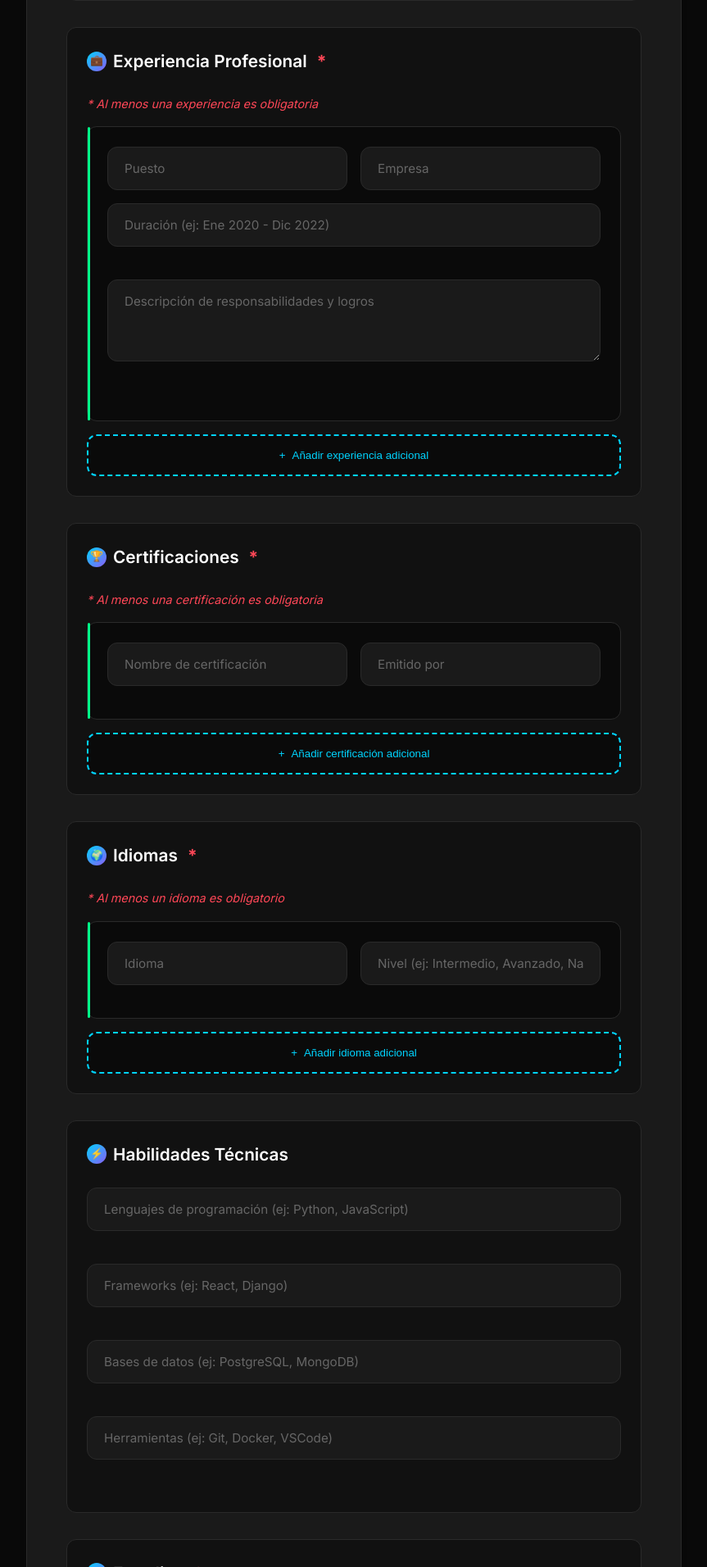
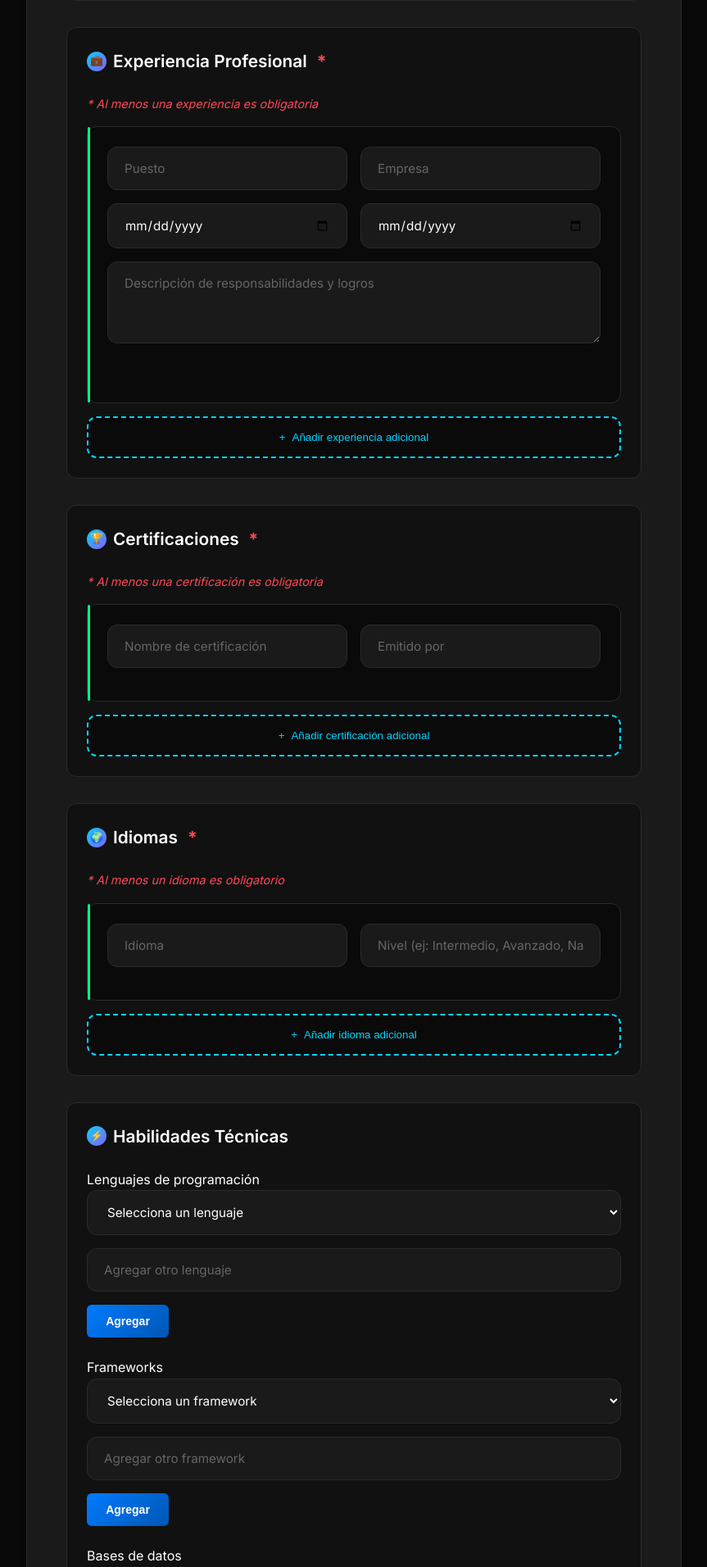
Before and after one commit to mrcolina03/CCInterview, a FastAPI app: page /cv/create in a window 1280 px wide. Shown: the part 503-2415 px from the top of the page at 82% size, without its empty margins (208-1071 px from the left). Run offline with FastAPI, Linux system fonts and the light colour scheme.

Commit message:
Update create.html

```diff
--- a/src/simulador_entrevistas/templates/cv/create.html
+++ b/src/simulador_entrevistas/templates/cv/create.html
@@ -264,6 +264,20 @@
             margin-bottom: var(--space-md);
         }
 
+        .agr-btn {
+            padding: 12px 20px;
+            background: linear-gradient(135deg, #007bff, #0056b3);
+            color: white;
+            border: none;
+            border-radius: 6px;
+            font-size: 14px;
+            font-weight: 600;
+            cursor: pointer;
+            transition: all 0.3s ease;
+            white-space: nowrap;
+            min-width: 100px;
+        }
+
         /* Responsive */
         @media (max-width: 768px) {
             .cv-container {
@@ -314,7 +328,6 @@
             <h1 class="cv-title">Formulario de CV</h1>
             <p class="cv-subtitle">Completa tu información profesional para ccInterview</p>
         </div>
-
         <form class="cv-form" action="/cv/submit" method="post">
             <!-- INFORMACIÓN PERSONAL -->
             <div class="cv-section">
@@ -346,8 +359,9 @@
                         <input type="text" name="exp_puesto" class="form-input" placeholder="Puesto" required>
                         <input type="text" name="exp_empresa" class="form-input" placeholder="Empresa" required>
                     </div>
-                    <div class="form-group">
-                        <input type="text" name="exp_duracion" class="form-input" placeholder="Duración (ej: Ene 2020 - Dic 2022)" required>
+                    <div class="form-row">
+                        <input type="date" name="exp_fecha_inicio" class="form-input" placeholder="Fecha de inicio" required>
+                        <input type="date" name="exp_fecha_fin" class="form-input" placeholder="Fecha de fin" required>
                     </div>
                     <div class="form-group">
                         <textarea name="exp_descripcion" class="form-input" placeholder="Descripción de responsabilidades y logros" required></textarea>
@@ -405,19 +419,142 @@
                 <span class="section-icon">⚡</span>
                 Habilidades Técnicas
             </h2>
+
+            <!-- Lenguajes -->
             <div class="form-group">
-                    <input type="text" name="lenguajes" class="form-input" placeholder="Lenguajes de programación (ej: Python, JavaScript)" required>
+                <label for="select-lenguajes">Lenguajes de programación</label>
+                <select id="select-lenguajes" class="form-input">
+                <option value="" disabled selected>Selecciona un lenguaje</option>
+                <option>Python</option>
+                <option>JavaScript</option>
+                <option>Java</option>
+                <option>C#</option>
+                <option>Go</option>
+                </select>
+                <div class="custom-entry">
+                <input type="text" id="input-lenguajes" class="form-input" placeholder="Agregar otro lenguaje">
+                <button type="button" class="agr-btn" onclick="agregarPersonalizado('lenguajes')">Agregar</button>
                 </div>
+                <div id="tags-lenguajes" class="tags-container"></div>
+                <input type="hidden" name="lenguajes" id="hidden-lenguajes" required>
+            </div>
+
+            <!-- Frameworks -->
             <div class="form-group">
-                    <input type="text" name="frameworks" class="form-input" placeholder="Frameworks (ej: React, Django)">
+                <label for="select-frameworks">Frameworks</label>
+                <select id="select-frameworks" class="form-input">
+                <option value="" disabled selected>Selecciona un framework</option>
+                <option>React</option>
+                <option>Vue</option>
+                <option>Django</option>
+                <option>Flask</option>
+                <option>Angular</option>
+                </select>
+                <div class="custom-entry">
+                <input type="text" id="input-frameworks" class="form-input" placeholder="Agregar otro framework">
+                <button type="button" class="agr-btn" onclick="agregarPersonalizado('frameworks')">Agregar</button>
                 </div>
+                <div id="tags-frameworks" class="tags-container"></div>
+                <input type="hidden" name="frameworks" id="hidden-frameworks">
+            </div>
+
+            <!-- Bases de Datos -->
             <div class="form-group">
-                    <input type="text" name="bases_datos" class="form-input" placeholder="Bases de datos (ej: PostgreSQL, MongoDB)">
+                <label for="select-bases">Bases de datos</label>
+                <select id="select-bases" class="form-input">
+                <option value="" disabled selected>Selecciona una base de datos</option>
+                <option>PostgreSQL</option>
+                <option>MySQL</option>
+                <option>MongoDB</option>
+                <option>SQLite</option>
+                <option>Redis</option>
+                </select>
+                <div class="custom-entry">
+                <input type="text" id="input-bases" class="form-input" placeholder="Agregar otra base de datos">
+                <button type="button" class="agr-btn" onclick="agregarPersonalizado('bases')">Agregar</button>
                 </div>
+                <div id="tags-bases" class="tags-container"></div>
+                <input type="hidden" name="bases_datos" id="hidden-bases">
+            </div>
+
+            <!-- Herramientas -->
             <div class="form-group">
-                    <input type="text" name="herramientas" class="form-input" placeholder="Herramientas (ej: Git, Docker, VSCode)">
+                <label for="select-herramientas">Herramientas</label>
+                <select id="select-herramientas" class="form-input">
+                <option value="" disabled selected>Selecciona una herramienta</option>
+                <option>Git</option>
+                <option>Docker</option>
+                <option>VSCode</option>
+                <option>Figma</option>
+                <option>Postman</option>
+                </select>
+                <div class="custom-entry">
+                <input type="text" id="input-herramientas" class="form-input" placeholder="Agregar otra herramienta">
+                <button type="button" class="agr-btn" onclick="agregarPersonalizado('herramientas')">Agregar</button>
                 </div>
+                <div id="tags-herramientas" class="tags-container"></div>
+                <input type="hidden" name="herramientas" id="hidden-herramientas">
             </div>
+            <script>
+  const data = {
+    lenguajes: new Set(),
+    frameworks: new Set(),
+    bases: new Set(),
+    herramientas: new Set()
+  };
+
+  const secciones = ["lenguajes", "frameworks", "bases", "herramientas"];
+
+  secciones.forEach(tipo => {
+    const select = document.getElementById(`select-${tipo}`);
+    select.addEventListener("change", () => {
+      const valor = select.value;
+      if (valor && !data[tipo].has(valor)) {
+        data[tipo].add(valor);
+        actualizarVista(tipo);
+      }
+      select.value = "";
+    });
+  });
+
+  function agregarPersonalizado(tipo) {
+    const input = document.getElementById(`input-${tipo}`);
+    const valor = input.value.trim();
+    if (valor && !data[tipo].has(valor)) {
+      data[tipo].add(valor);
+      input.value = "";
+      actualizarVista(tipo);
+    }
+  }
+
+  function actualizarVista(tipo) {
+    const contenedor = document.getElementById(`tags-${tipo}`);
+    const hiddenInput = document.getElementById(`hidden-${tipo}`);
+    contenedor.innerHTML = "";
+
+    data[tipo].forEach(valor => {
+      const tag = document.createElement("span");
+      tag.className = "tag";
+      tag.textContent = valor;
+
+      const closeBtn = document.createElement("button");
+      closeBtn.textContent = "×";
+      closeBtn.className = "remove-tag";
+      closeBtn.onclick = () => {
+        data[tipo].delete(valor);
+        actualizarVista(tipo);
+      };
+
+      tag.appendChild(closeBtn);
+      contenedor.appendChild(tag);
+    });
+
+    hiddenInput.value = Array.from(data[tipo]).join(",");
+  }
+</script>
+
+            </div>
+
 
             <!-- ESTUDIOS -->
             <div class="cv-section">
@@ -438,8 +575,9 @@
                         <input type="text" name="estudio_institucion" class="form-input" placeholder="Institución" required>
                         <input type="text" name="estudio_titulo" class="form-input" placeholder="Título obtenido" required>
                     </div>
-                    <div class="form-group">
-                        <input type="text" name="estudio_anios" class="form-input" placeholder="Años (ej: 2018 - 2022)" required>
+                    <div class="form-row">
+                        <input type="date" name="estudio_fecha_inicio" class="form-input" placeholder="Fecha de inicio" required>
+                        <input type="date" name="estudio_fecha_fin" class="form-input" placeholder="Fecha de fin" required>
                     </div>
                 </div>
             </template>
```
Lines whose indentation alone changed are shown as unchanged.
